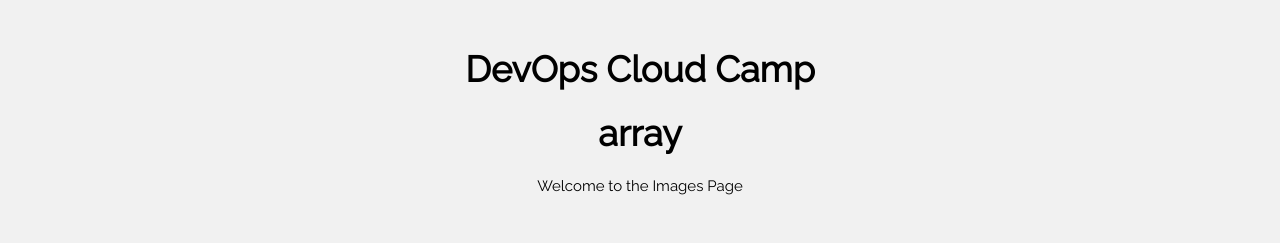
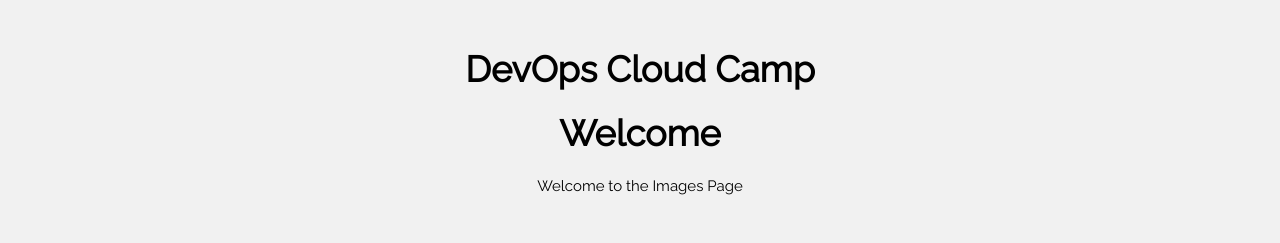
Before and after one commit to gkaravindkumar/blog, a plain HTML site: page index.html in a window 1280 px wide. Shown: the top 243 px of the page. Drawn offline with nearby package versions, Linux system fonts and the light colour scheme.

Commit message:
welcome
welcome

```diff
--- a/index.html
+++ b/index.html
@@ -17,7 +17,7 @@ and is wrapped around the whole page content, except for the footer in this exam
 <!-- Header -->
 <header class="w3-container w3-center w3-padding-32">
   <h1><b>DevOps Cloud Camp</b></h1>
-   <h1><b>array</b></h1>
+   <h1><b>Welcome</b></h1>
   <p>Welcome to the Images Page</span></p>
 </header>
 
```
